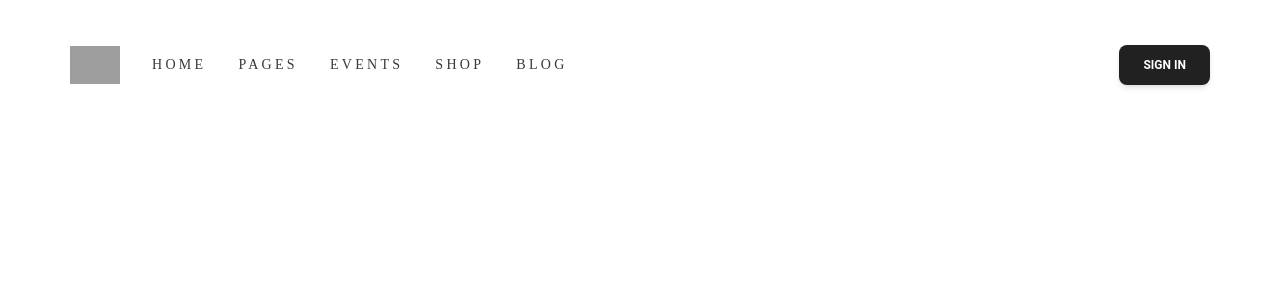
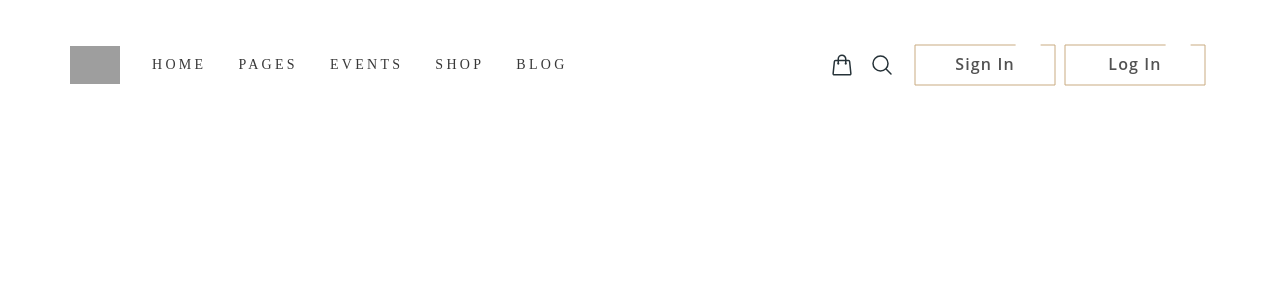
Before and after one commit to mahmoud2391997/Art-handmade-ecommerce, a React (Vite) app: page / in a window 1280 px wide. Shown: the top 300 px of the page. Built offline with nearby package versions, Linux system fonts and the light colour scheme; grey boxes are pictures that could not be loaded.

Commit message:
Navbar done with reusable button and responsive design

```diff
--- a/src/App.css
+++ b/src/App.css
@@ -2,10 +2,9 @@
   --white: #ffff;
   --main-color: #c9ab81;
   --stroke: #c9ab81;
+  --button-text-color: #525252;
+  --button-text-font: "Open Sans";
   --nav-links-font: "EB Garamond";
   --nav-links-color: #383838;
   --logo: url("src/assets/images/logo-dark.png");
-  /* --transition: 0.3s ease;
-  --light-shadow: 0 5px 15px rgba(0, 0, 0, 0.1);
-  --dark-shadow: 0 5px 15px rgba(0, 0, 0, 0.2); */
 }
--- /dev/null
+++ b/src/components/MainButton.css
@@ -0,0 +1,7 @@
+.stroke-button rect {
+  transition: stroke-dashoffset 2s ease-in-out;
+}
+
+.stroke-button:hover rect {
+  stroke-dashoffset: -125; /* Moves the dash to the starting position, creating the rotation effect */
+}
--- /dev/null
+++ b/src/components/MainButton.jsx
@@ -0,0 +1,40 @@
+import React from "react";
+import "./MainButton.css";
+
+export default function MainButton({ title }) {
+  return (
+    <svg
+      width="150"
+      height="50"
+      viewBox="0 0 150 50"
+      xmlns="http://www.w3.org/2000/svg"
+      className="stroke-button hover: cursor-pointer"
+    >
+      <rect
+        x="5"
+        y="5"
+        width="140"
+        height="40"
+        fill="transparent"
+        stroke="var(--stroke)"
+        strokeWidth="1"
+        strokeDasharray="330% 25"
+        strokeDashoffset="240%"
+        // style={{ transition: "stroke-dashoffset 2s ease-in-out" }}
+      />
+      <text
+        x="75"
+        y="26"
+        fill="var(--button-text-color)"
+        textAnchor="middle"
+        alignmentBaseline="middle"
+        fontFamily="var(--button-text-font)"
+        fontWeight="600"
+        letterSpacing="0.07em"
+        fontSize="16"
+      >
+        {title}
+      </text>
+    </svg>
+  );
+}
--- a/src/components/NavBar.jsx
+++ b/src/components/NavBar.jsx
@@ -1,8 +1,11 @@
 import React, { useEffect } from "react";
-import { Navbar, Collapse, Button, IconButton } from "@material-tailwind/react";
+import { Navbar, Collapse, IconButton } from "@material-tailwind/react";
 import { Bars3Icon, XMarkIcon } from "@heroicons/react/24/outline";
 import Logo from "./Logo";
 import NavLinks from "./NavLinks";
+import ShoppingBag from "./icons/ShoppingBag";
+import SearchIcon from "./icons/SearchIcon";
+import MainButton from "./MainButton";
 
 export default function NavBar() {
   const [open, setOpen] = React.useState(false);
@@ -18,17 +21,24 @@ export default function NavBar() {
   return (
     <Navbar color="transparent" fullWidth>
       <div className="container mx-auto my-6 flex items-center justify-between text-blue-gray-900">
-        <div className="flex justify-center items-center gap-8">
-          {/* //*| Logo component | */}
-          <Logo />
-          <div className="hidden lg:block">
-            {/* //*| Nav Links component in lg| */}
-            <NavLinks />
+        <div className="flex justify-between w-full mr-4 lg:mr-0">
+          <div className="flex justify-center items-center gap-8">
+            {/* | Logo component | */}
+            <Logo />
+            <div className="hidden lg:block">
+              {/* | Nav Links component in lg| */}
+              <NavLinks />
+            </div>
+          </div>
+          <div className="flex justify-center items-center gap-4 ">
+            <ShoppingBag />
+            <SearchIcon />
+            <div className="hidden lg:flex ">
+              <MainButton title={"Sign In"} />
+              <MainButton title={"Log In"} />
+            </div>
           </div>
         </div>
-        <Button color="gray" className="hidden lg:inline-block">
-          Sign in
-        </Button>
         <IconButton
           size="sm"
           variant="text"
@@ -47,90 +57,12 @@ export default function NavBar() {
         <div className="mt-2 rounded-xl bg-white py-2">
           //*| Nav Links component in mobile and tablet |
           <NavLinks />
-          <Button className="mb-2" fullWidth>
-            Sign in
-          </Button>
+          <div className="flex justify-center">
+            <MainButton title={"Sign In"} />
+            <MainButton title={"Log In"} />
+          </div>
         </div>
       </Collapse>
     </Navbar>
   );
 }
-
-// function NavItem({ label }) {
-//   return (
-//     <a href="#">
-//       <Typography as="li" color="blue-gray" className="p-1 font-medium">
-//         {label}
-//       </Typography>
-//     </a>
-//   );
-// }
-
-// function NavList() {
-//   return (
-//     <ul className="mb-4 mt-2 flex flex-col gap-3 lg:mb-0 lg:mt-0 lg:flex-row lg:items-center lg:gap-8">
-//       <NavItem label="About Us" />
-//       <NavItem label="Pricing" />
-//       <NavItem label="Contact Us" />
-//     </ul>
-//   );
-// }
-
-// import React from "react";
-// import Logo from "./Logo";
-// import NavLinks from "./NavLinks";
-
-// export default function NavBar() {
-//   return (
-//     <div>
-//       <nav class="sticky top-0 z-10 block w-full max-w-full px-4 py-2 text-white bg-white border rounded-none shadow-md h-max border-white/80 bg-opacity-80 backdrop-blur-2xl backdrop-saturate-200 lg:px-8 lg:py-4">
-//         <div class="flex items-center justify-between text-blue-gray-900 mx-20">
-//           <a
-//             href="#"
-//             class="block cursor-pointer py-1.5 font-sans text-base font-medium leading-relaxed text-inherit antialiased"
-//           >
-//             <Logo />
-//           </a>
-//           <NavLinks />
-//           <div class="flex items-center gap-4">
-//             <div class="hidden mr-4 lg:block"></div>
-//             <div class="flex items-center gap-x-1">
-//               <button
-//                 class="hidden px-4 py-2 font-sans text-xs font-bold text-center text-gray-900 uppercase align-middle transition-all rounded-lg select-none hover:bg-gray-900/10 active:bg-gray-900/20 disabled:pointer-events-none disabled:opacity-50 disabled:shadow-none lg:inline-block"
-//                 type="button"
-//               >
-//                 <span>Log In</span>
-//               </button>
-//               <button
-//                 class="hidden select-none rounded-lg bg-gradient-to-tr from-gray-900 to-gray-800 py-2 px-4 text-center align-middle font-sans text-xs font-bold uppercase text-white shadow-md shadow-gray-900/10 transition-all hover:shadow-lg hover:shadow-gray-900/20 active:opacity-[0.85] disabled:pointer-events-none disabled:opacity-50 disabled:shadow-none lg:inline-block"
-//                 type="button"
-//               >
-//                 <span>Sign in</span>
-//               </button>
-//             </div>
-//             <button
-//               class="relative ml-auto h-6 max-h-[40px] w-6 max-w-[40px] select-none rounded-lg text-center align-middle font-sans text-xs font-medium uppercase text-inherit transition-all hover:bg-transparent focus:bg-transparent active:bg-transparent disabled:pointer-events-none disabled:opacity-50 disabled:shadow-none lg:hidden"
-//               type="button"
-//             >
-//               <span class="absolute transform -translate-x-1/2 -translate-y-1/2 top-1/2 left-1/2">
-//                 <svg
-//                   xmlns="http://www.w3.org/2000/svg"
-//                   class="w-6 h-6"
-//                   fill="none"
-//                   stroke="currentColor"
-//                   stroke-width="2"
-//                 >
-//                   <path
-//                     stroke-linecap="round"
-//                     stroke-linejoin="round"
-//                     d="M4 6h16M4 12h16M4 18h16"
-//                   ></path>
-//                 </svg>
-//               </span>
-//             </button>
-//           </div>
-//         </div>
-//       </nav>
-//     </div>
-//   );
-// }
--- a/src/components/NavLinks.jsx
+++ b/src/components/NavLinks.jsx
@@ -9,7 +9,7 @@ export default function NavLinks() {
         <a key={index} href="#" className="relative group font">
           <Typography
             as="li"
-            class="flex items-center"
+            className="flex items-center"
             style={{
               color: "var(--nav-links-color)",
               fontFamily: "var(--nav-links-font)",
--- /dev/null
+++ b/src/components/icons/SearchIcon.jsx
@@ -0,0 +1,21 @@
+import React from "react";
+import "./icons.css";
+
+export default function SearchIcon() {
+  return (
+    <svg
+      xmlns="http://www.w3.org/2000/svg"
+      fill="none"
+      viewBox="0 0 24 24"
+      strokeWidth={1.5}
+      stroke="currentColor"
+      className="size-6 searchIcon"
+    >
+      <path
+        strokeLinecap="round"
+        strokeLinejoin="round"
+        d="m21 21-5.197-5.197m0 0A7.5 7.5 0 1 0 5.196 5.196a7.5 7.5 0 0 0 10.607 10.607Z"
+      />
+    </svg>
+  );
+}
--- /dev/null
+++ b/src/components/icons/ShoppingBag.jsx
@@ -0,0 +1,21 @@
+import React from "react";
+import "./icons.css";
+
+export default function ShoppingBag() {
+  return (
+    <svg
+      xmlns="http://www.w3.org/2000/svg"
+      fill="none"
+      viewBox="0 0 24 24"
+      strokeWidth={1.5}
+      stroke="currentColor"
+      className="size-6 bagIcon"
+    >
+      <path
+        strokeLinecap="round"
+        strokeLinejoin="round"
+        d="M15.75 10.5V6a3.75 3.75 0 1 0-7.5 0v4.5m11.356-1.993 1.263 12c.07.665-.45 1.243-1.119 1.243H4.25a1.125 1.125 0 0 1-1.12-1.243l1.264-12A1.125 1.125 0 0 1 5.513 7.5h12.974c.576 0 1.059.435 1.119 1.007ZM8.625 10.5a.375.375 0 1 1-.75 0 .375.375 0 0 1 .75 0Zm7.5 0a.375.375 0 1 1-.75 0 .375.375 0 0 1 .75 0Z"
+      />
+    </svg>
+  );
+}
--- /dev/null
+++ b/src/components/icons/icons.css
@@ -0,0 +1,9 @@
+.searchIcon,
+.bagIcon {
+  cursor: pointer;
+  transition: all 0.5s ease-in-out;
+}
+.bagIcon:hover,
+.searchIcon:hover {
+  stroke: var(--main-color);
+}
```
